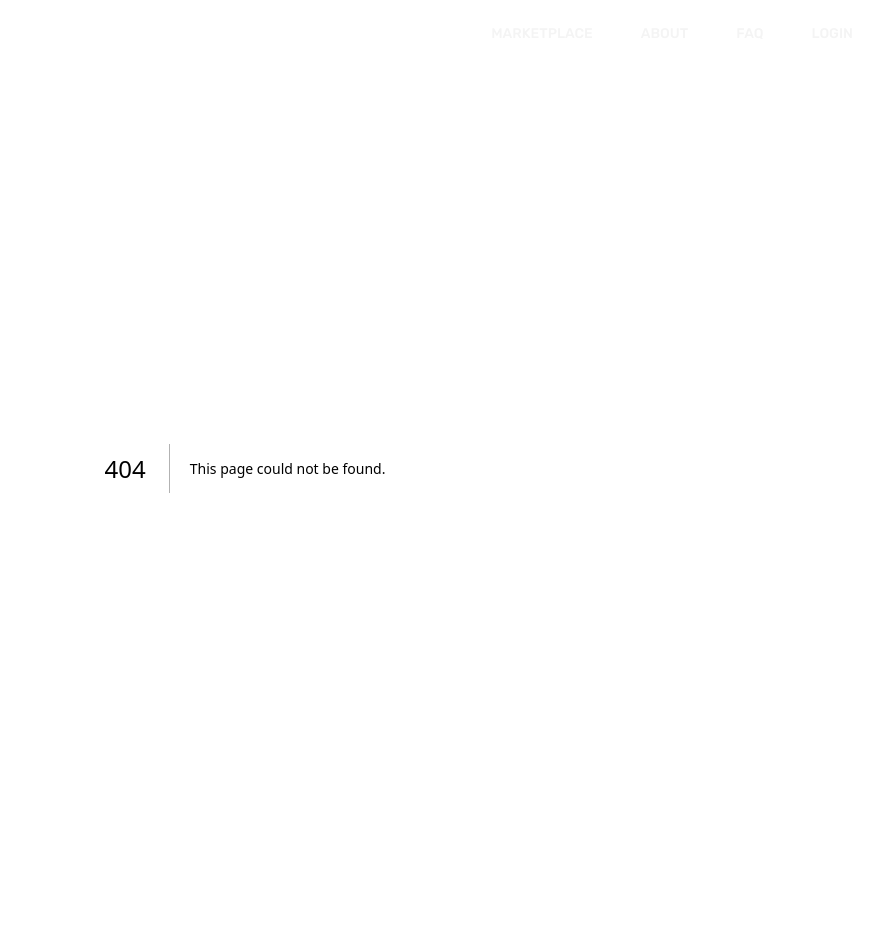
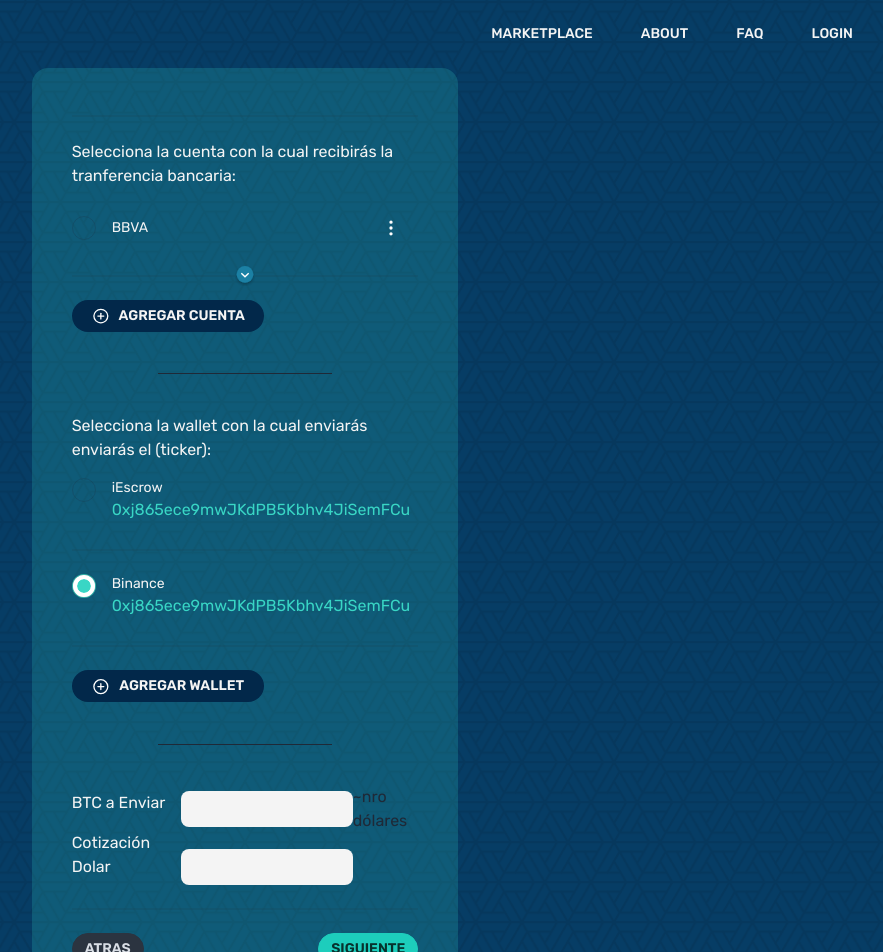
Before and after one commit to iEscrow/frontend, a Next.js app: page /marketplace/seleccion in a window 1280 px wide. Before the commit this address had no page. Shown: the top 952 px of the page, without its empty margins (395-1278 px from the left). Before the commit the page ends 868 px from the top, so only its background shows below. Built offline with nearby package versions, Linux system fonts and the light colour scheme.

Commit message:
Issue #11. agrego nuevos componentes

```diff
--- a/src/app/components/marketplace/cuenta.jsx
+++ b/src/app/components/marketplace/cuenta.jsx
@@ -13,9 +13,9 @@ const Cuenta = () => {
     setIsCollapsed(!isCollapsed);
   };
   return (
-    <div className="flex flex-col w-1/5">
+    <div>
       <div className="flex w-full justify-between">
-        <div className="flex gap-6 items-center">
+        <div className="flex gap-4 items-center">
           <input
             type="radio"
             name="radio-10"
@@ -52,9 +52,10 @@ const Cuenta = () => {
           CBU: <b className="text-white">0000321XXXXX4684351</b>
         </p>
       </div>
-      <div className="flex items-center my-4">
-        <div className="flex-grow border-t border-gray-300"></div>
-        <div className="mx-4 text-gray-400">
+
+      <div className="flex items-center">
+        <div className="flex-grow divider"></div>
+        <div>
           <Image
             src={isCollapsed ? arrowDown : arrowUp}
             className="w-[20px] md:w-[20px]"
@@ -62,7 +63,7 @@ const Cuenta = () => {
             onClick={() => toggleCollapse()}
           />
         </div>
-        <div className="flex-grow border-t border-gray-300"></div>
+        <div className="flex-grow divider"></div>
       </div>
 
       <button className="btn btn-ghost btn-sm w-48 bg-dark-blue text-white rounded-full">
--- a/src/app/components/marketplace/vender-cripto.jsx
+++ b/src/app/components/marketplace/vender-cripto.jsx
@@ -1,8 +1,10 @@
 import React from "react";
+import Link from 'next/link';
 
 const VenderCripto = () => {
   return (
-    <div className="p-20 flex flex-col items-center w-2/4">
+    <div className="flex flex-col items-center w-full">
+       <div className="backdrop-opacity-10 bg-green/20 w-1/3 p-10 rounded-2xl flex flex-col justify-center items-center">
       <div className="flex flex-col gap-6 text-white">
         <div>
           <p>Enviar</p>
@@ -57,10 +59,11 @@ const VenderCripto = () => {
       <div className="divider"></div>
       <div className="flex justify-between w-2/5">
         <button className="btn btn-sm btn-neutral rounded-full">ATRAS</button>
+        <Link href="/marketplace/seleccion">
         <button className="btn btn-sm btn-accent rounded-full">
           SIGUIENTE
-        </button>
-      </div>
+        </button></Link>
+      </div></div>
     </div>
   );
 };
--- a/src/app/components/marketplace/wallet.jsx
+++ b/src/app/components/marketplace/wallet.jsx
@@ -5,7 +5,8 @@ import plus from "../../../assets/btn-plus.svg";
 
 const Wallet = () => {
   return (
-    <div className="flex flex-col ">
+    <div>
+      <div className="flex justify-between">
         <div className="flex gap-4">
           <input
             type="radio"
@@ -16,6 +17,7 @@ const Wallet = () => {
           <div className="flex flex-col">
             <span className="label-text text-white">iEscrow</span>
             <p className="text-green">0xj865ece9mwJKdPB5Kbhv4JiSemFCu</p>
+          </div>
         </div>
         <div className="dropdown dropdown-right">
           <button tabIndex={0} className="btn btn-ghost">
@@ -36,6 +38,7 @@ const Wallet = () => {
         </div>
       </div>
       <div className="divider"></div>
+      <div className="flex justify-between">
         <div className="flex gap-4">
           <input
             type="radio"
@@ -46,6 +49,7 @@ const Wallet = () => {
           <div className="flex flex-col">
             <span className="label-text text-white">Binance</span>
             <p className="text-green">0xj865ece9mwJKdPB5Kbhv4JiSemFCu</p>
+          </div>
         </div>
         <div className="dropdown dropdown-right">
           <button tabIndex={0} className="btn btn-ghost">
--- /dev/null
+++ b/src/app/marketplace/publicar/page.jsx
@@ -0,0 +1,96 @@
+import React from "react";
+import Link from "next/link";
+
+const Publicar = () => {
+  return (
+    <div className="min-h-screen flex justify-center items-center">
+      <div className="backdrop-opacity-10 bg-green/20 w-1/3 px-10 py-6 rounded-2xl flex flex-col justify-center items-center">
+        <div className="divider" />
+        <div className="flex flex-col items-center gap-4 w-full">
+          <div>
+            <p className="text-white">
+              Elige una web de la cual tomar el precio de Bitcoin. El precio
+              continuará actualizandose hasta que la otra parte acepte el
+              intercambio
+            </p>
+          </div>
+          <div className="flex flex-col w-4/5 gap-4">
+            <div className="flex justify-between gap-4">
+              <div className="flex items-center gap-4">
+                <input
+                  type="radio"
+                  name="radio-10"
+                  className="radio checked:bg-green"
+                  checked
+                />
+                <p className="label-text text-white">Bitstamp</p>
+              </div>
+              <div>
+                <p className="text-green">U$D 10.238,25</p>
+              </div>
+            </div>
+            <div className="flex justify-between gap-4">
+              <div className="flex items-center gap-4">
+                <input
+                  type="radio"
+                  name="radio-10"
+                  className="radio checked:bg-green"
+                  checked
+                />
+                <p className="label-text text-white">Coinmonitor</p>
+              </div>
+              <div>
+                <p className="text-green">U$D 10.215,45</p>
+              </div>
+            </div>
+            <div className="flex justify-between gap-4">
+              <div className="flex items-center gap-4">
+                <input
+                  type="radio"
+                  name="radio-10"
+                  className="radio checked:bg-green"
+                  checked
+                />
+                <p className="label-text text-white">Binance</p>
+              </div>
+              <div>
+                <p className="text-green">U$D 10.203,06</p>
+              </div>
+            </div>
+          </div>
+          <div className="border-t border-gray-300 m-10 w-2/4" />
+          <div className="flex flex-col w-full gap-6">
+            <div>
+              <p>% DE COMISIÓN</p>
+              <input
+                type="text"
+                className="input w-[172px] h-[36px] bg-white"
+              />
+            </div>
+            <div>
+              <p>ARS TOTAL</p>
+              <input
+                type="text"
+                className="input w-[172px] h-[36px] bg-white"
+                placeholder="0.01224"
+              />
+            </div>
+          </div>
+          <div className="border-t border-gray-300 m-10 w-2/4" />
+          <div className="flex justify-between w-full">
+          <Link href="/marketplace/seleccion">
+            <button className="btn btn-sm btn-neutral rounded-full">
+              ATRAS
+            </button>
+          </Link>
+          <button className="btn btn-sm btn-accent rounded-full">
+            PUBLICAR ESCROW
+          </button>
+        </div>
+        </div>
+      </div>
+    </div>
+  );
+};
+
+export default Publicar;
--- /dev/null
+++ b/src/app/marketplace/seleccion/page.jsx
@@ -0,0 +1,69 @@
+import Cuenta from "@/app/components/marketplace/cuenta";
+import Wallet from "@/app/components/marketplace/wallet";
+import React from "react";
+import Link from "next/link";
+
+const Seleccion = () => {
+  return (
+    <div className="min-h-screen flex justify-center items-center">
+      <div className="backdrop-opacity-10 bg-green/20 w-1/3 px-10 py-6 rounded-2xl flex flex-col justify-center items-center">
+        <div className="divider" />
+        <div className="flex flex-col gap-4 w-full">
+          <div>
+            <p className="text-white">
+              Selecciona la cuenta con la cual recibirás la tranferencia
+              bancaria:
+            </p>
+          </div>
+          <div>
+            <Cuenta />
+          </div>
+        </div>
+        <div className="border-t border-gray-300 m-10 w-2/4" />
+        <div className="flex flex-col gap-4 w-full">
+          <div>
+            <p className="text-white">
+              Selecciona la wallet con la cual enviarás enviarás el (ticker):
+            </p>
+          </div>
+          <div>
+            <Wallet />
+          </div>
+        </div>
+        <div className="border-t border-gray-300 m-10 w-2/4" />
+        <div className="flex w-full items-center justify-evenly">
+          <div className="flex flex-col gap-4">
+            <p className="text-white">BTC a Enviar</p>
+            <p className="text-white">Cotización Dolar</p>
+          </div>
+          <div className="flex flex-col gap-4">
+            <div className="flex items-center">
+              <input
+                type="text"
+                className="input w-[172px] h-[36px] bg-white"
+              />
+              <p>~nro dólares</p>
+            </div>
+
+            <input type="text" className="input w-[172px] h-[36px] bg-white" />
+          </div>
+        </div>
+        <div className="divider" />
+        <div className="flex justify-between w-full">
+          <Link href="/marketplace/vender-cripto">
+            <button className="btn btn-sm btn-neutral rounded-full">
+              ATRAS
+            </button>
+          </Link>
+          <Link href="/marketplace/publicar">
+            <button className="btn btn-sm btn-accent rounded-full">
+              SIGUIENTE
+            </button>
+          </Link>
+        </div>
+      </div>
+    </div>
+  );
+};
+
+export default Seleccion;
```
Lines whose indentation alone changed are shown as unchanged.
